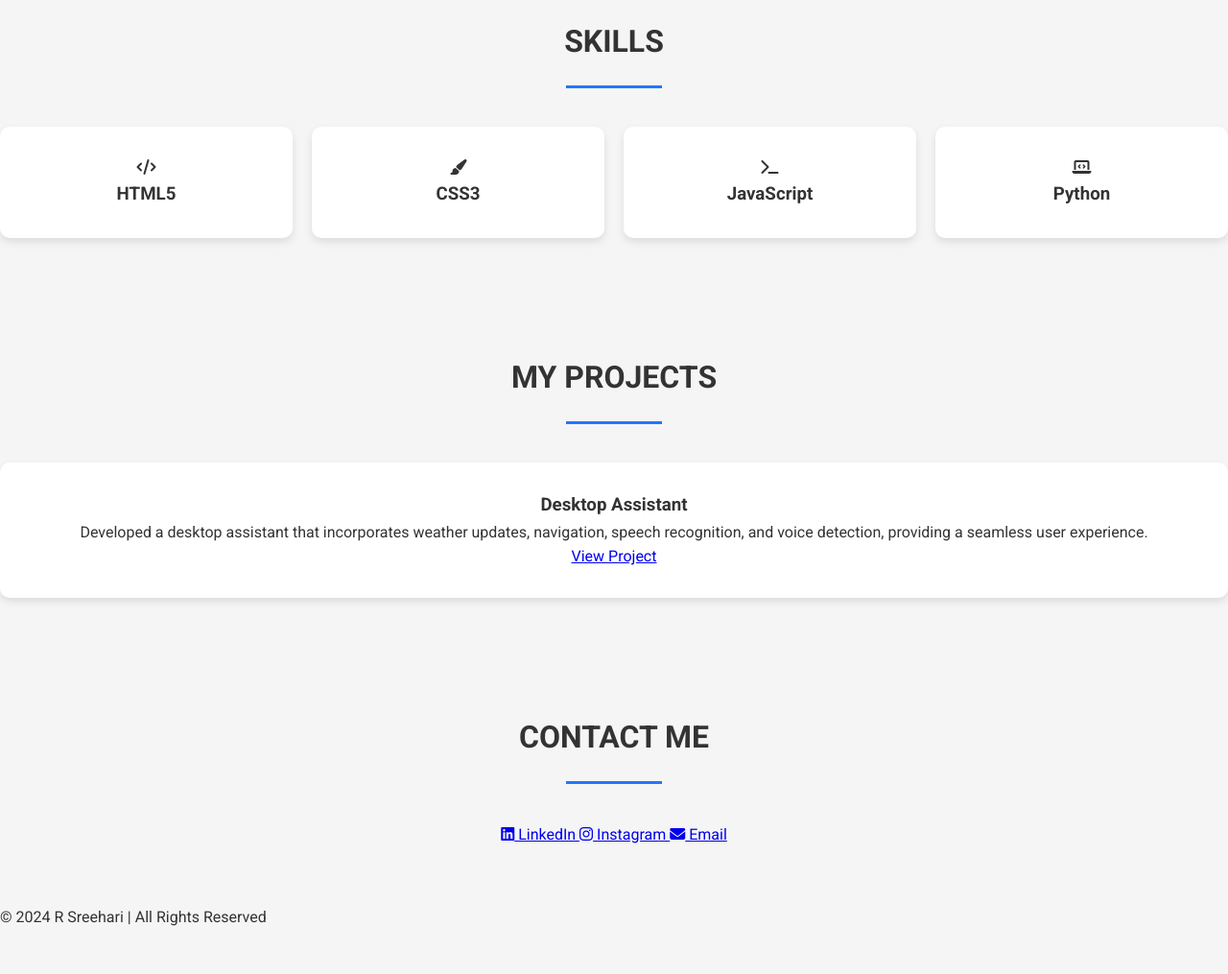
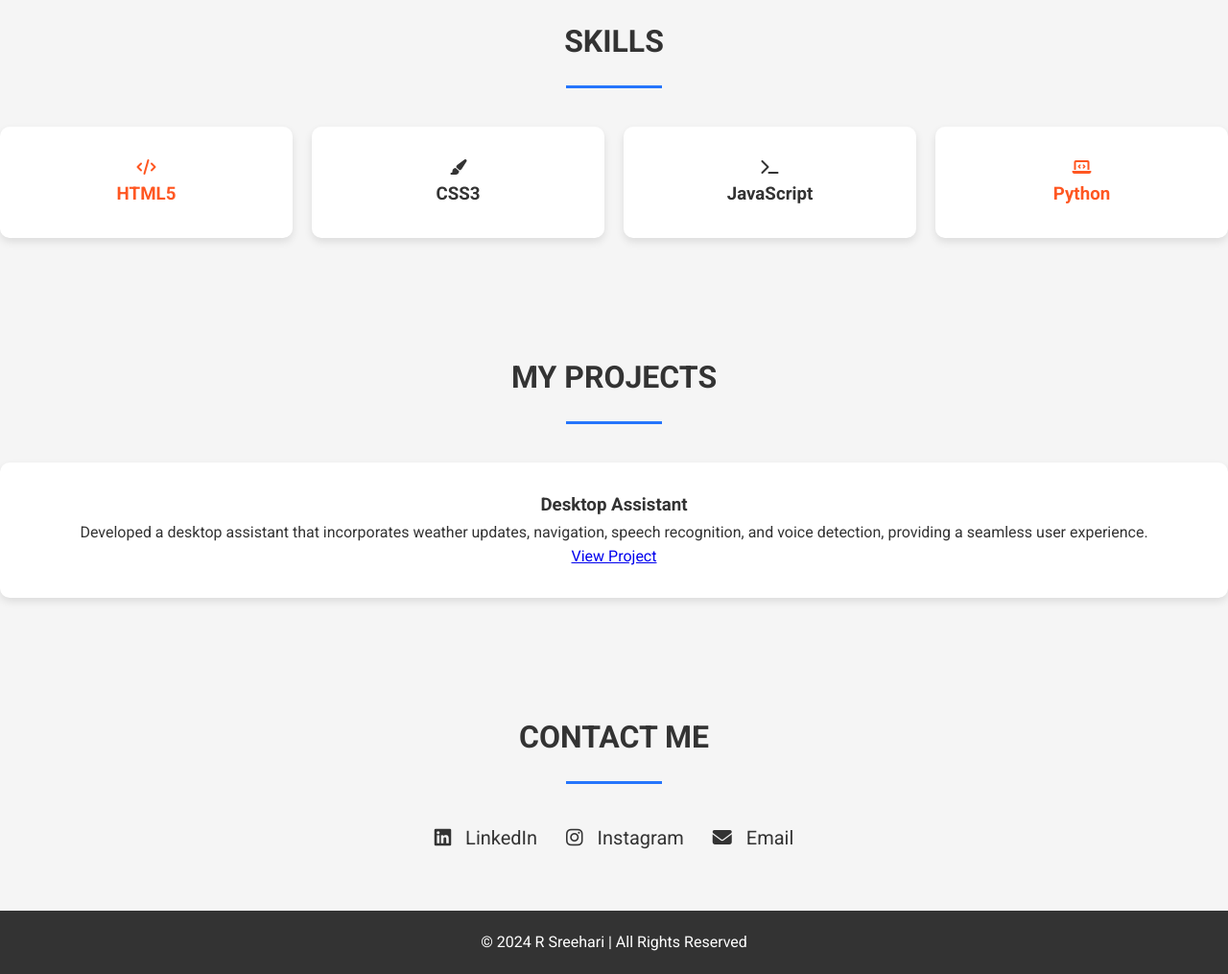
Before and after one commit to rsreehari/SOMETHING-NEW, a plain HTML site: page index.html in a window 1280 px wide. Shown: the part 1180-2195 px from the top of the page at 96% size. Before the commit the page ends 2148 px from the top, so only its background shows below. Drawn offline with Linux system fonts and the light colour scheme.

Commit message:
Update style.css

```diff
--- a/style.css
+++ b/style.css
@@ -135,27 +135,22 @@ h2::after {
     margin: 20px auto 0;
 }
 
-.fade-in {
-    opacity: 0;
-    animation: fadeIn 1.5s forwards;
+.pop-effect {
+    animation: popIn 1s ease forwards;
 }
 
-.slide-in {
-    opacity: 0;
-    transform: translateY(100px);
-    animation: slideIn 1.5s forwards;
+.pop-effect.special-skill {
+    color: #ff5722; /* Different color for special skills */
 }
 
-@keyframes fadeIn {
+@keyframes popIn {
+    0% {
+        transform: scale(0.5);
+        opacity: 0;
+    }
     100% {
+        transform: scale(1);
         opacity: 1;
-    }
-}
-
-@keyframes slideIn {
-    100% {
-        opacity: 1;
-        transform: translateY(0);
     }
 }
 
@@ -180,3 +175,34 @@ h2::after {
     transform: translateY(-10px);
     box-shadow: 0 8px 16px rgba(0, 0, 0, 0.2);
 }
+
+.contact-icons {
+    display: flex;
+    justify-content: center;
+    gap: 30px;
+    margin-top: 20px;
+}
+
+.contact-link {
+    font-size: 20px;
+    color: #333;
+    text-decoration: none;
+    transition: color 0.3s ease, transform 0.3s ease;
+}
+
+.contact-link i {
+    margin-right: 10px;
+}
+
+.contact-link:hover {
+    color: #2575fc;
+    transform: scale(1.1);
+}
+
+footer {
+    background-color: #333;
+    color: #fff;
+    text-align: center;
+    padding: 20px 0;
+    position: relative;
+}
```
